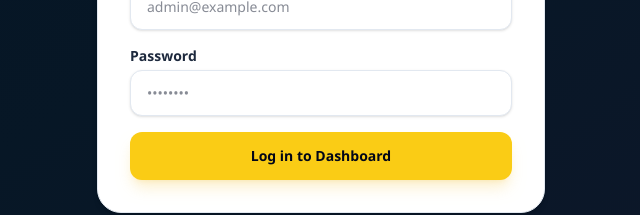
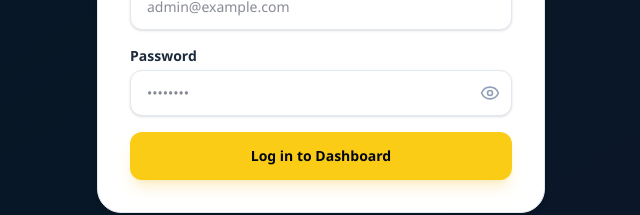
Before and after one commit to olarewajuagbaje1995-svg/garbbis-solar, a React (Vite) app: page /admin/login in a window 1280 px wide. Shown: the part 443-658 px from the top of the page, without its empty margins (319-959 px from the left). Built offline with nearby package versions, Linux system fonts and the light colour scheme.

Commit message:
Add show/hide password eye toggle to admin login and refine settings

```diff
--- a/src/pages/admin/AdminLogin.tsx
+++ b/src/pages/admin/AdminLogin.tsx
@@ -1,7 +1,7 @@
 import { useState } from 'react'
 import type { FormEvent } from 'react'
 import { Navigate, useLocation, useNavigate } from 'react-router-dom'
-import { LoaderCircle, ShieldCheck, Sun } from 'lucide-react'
+import { LoaderCircle, ShieldCheck, Sun, Eye, EyeOff } from 'lucide-react'
 import { useAuth } from '../../auth/auth-context'
 import { BUSINESS, LOGO_SRC } from '../../lib/config'
 import { btnPrimary, cardCls, inputCls, labelCls } from '../../lib/styles'
@@ -16,6 +16,7 @@ export default function AdminLogin() {
   const location = useLocation()
   const [email, setEmail] = useState('')
   const [password, setPassword] = useState('')
+  const [showPassword, setShowPassword] = useState(false)
   const [error, setError] = useState<string | null>(null)
   const [busy, setBusy] = useState(false)
   const [logoFailed, setLogoFailed] = useState(false)
@@ -83,8 +84,26 @@ export default function AdminLogin() {
             </div>
             <div>
               <label htmlFor="password" className={labelCls}>Password</label>
-              <input id="password" type="password" autoComplete="current-password" className={inputCls}
-                value={password} onChange={(e) => setPassword(e.target.value)} disabled={busy} placeholder="••••••••" />
+              <div className="relative flex items-center">
+                <input
+                  id="password"
+                  type={showPassword ? "text" : "password"}
+                  autoComplete="current-password"
+                  className={`${inputCls} pr-12 w-full`}
+                  value={password}
+                  onChange={(e) => setPassword(e.target.value)}
+                  disabled={busy}
+                  placeholder="••••••••"
+                />
+                <button
+                  type="button"
+                  onClick={() => setShowPassword(!showPassword)}
+                  className="absolute right-3 text-slate-400 hover:text-slate-600 focus:outline-none"
+                  tabIndex={-1}
+                >
+                  {showPassword ? <EyeOff className="h-5 w-5" /> : <Eye className="h-5 w-5" />}
+                </button>
+              </div>
             </div>
             <button type="submit" className={`${btnPrimary} w-full py-3`} disabled={busy}>
               {busy ? <><LoaderCircle className="h-4 w-4 animate-spin" aria-hidden="true" /> Logging in...</> : 'Log in to Dashboard'}
--- a/src/pages/admin/SettingsAdmin.tsx
+++ b/src/pages/admin/SettingsAdmin.tsx
@@ -38,7 +38,7 @@ export default function SettingsAdmin() {
     }
 
     setBusy(true)
-    // Call our secure Postgres function to update and confirm the email instantly
+    // Call secure Postgres function to update and confirm the email instantly
     const { error: err } = await supabase.rpc('update_user_email', { new_email: newEmail })
     setBusy(false)
 
@@ -153,13 +153,13 @@ export default function SettingsAdmin() {
               </div>
               <div>
                 <h2 className="text-lg font-bold text-[#071726]">Change Login Email</h2>
-                <p className="text-xs text-slate-500">Update the Gmail address you use to sign in.</p>
+                <p className="text-xs text-slate-500">Update the email address used to sign in.</p>
               </div>
             </div>
 
             <form onSubmit={handleUpdateEmail} className="mt-6 space-y-4" noValidate>
               <div>
-                <label htmlFor="admin-email" className={labelCls}>Login Email (Gmail)</label>
+                <label htmlFor="admin-email" className={labelCls}>Login Email</label>
                 <input id="admin-email" type="email" className={inputCls} value={email}
                   onChange={(e) => setEmail(e.target.value)} disabled={busy} required />
               </div>
@@ -185,7 +185,7 @@ export default function SettingsAdmin() {
               <div>
                 <label htmlFor="admin-name" className={labelCls}>Display Name</label>
                 <input id="admin-name" type="text" className={inputCls} value={adminName}
-                  onChange={(e) => setAdminName(e.target.value)} disabled={busy} placeholder="e.g. Agbaje Olarewaju" />
+                  onChange={(e) => setAdminName(e.target.value)} disabled={busy} placeholder="e.g. Client Name" />
               </div>
               <button type="submit" className={btnPrimary} disabled={busy}>
                 {busy ? 'Updating...' : 'Update admin profile'}
```
